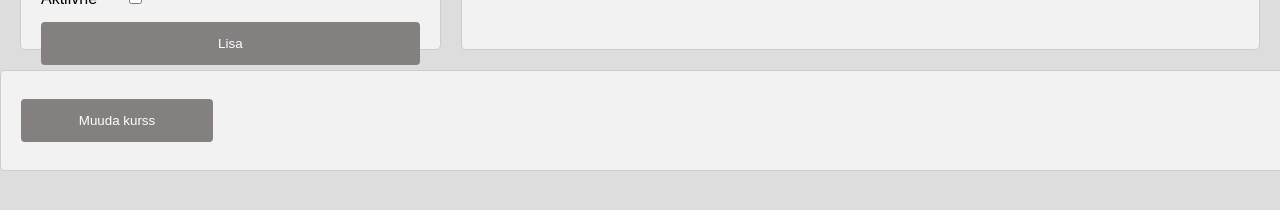
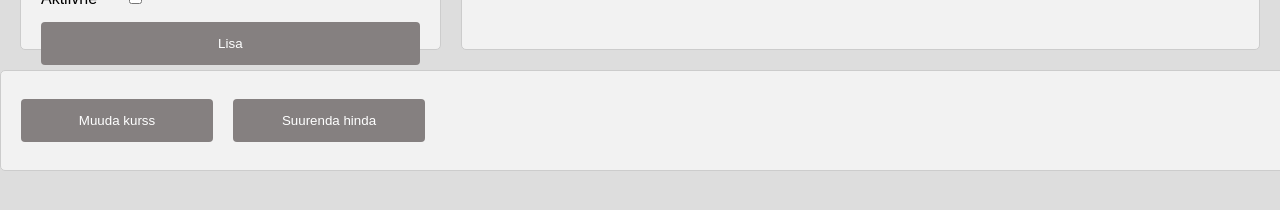
Before and after one commit to TimurDenisenko-Additional/VeebFrontend, a React (Create React App) app: page / in a window 1280 px wide. Shown: the part 212-422 px from the top of the page. Built offline with nearby package versions, Linux system fonts and the light colour scheme; no server answers.

Commit message:
Method for change price

```diff
--- a/src/App.css
+++ b/src/App.css
@@ -12,7 +12,6 @@ html, div{
 .tools{
   width: 100%;
   display: flex;
-  justify-content: space-between;
   align-items: flex-start;
   gap: 20px;
   border: 1px solid #ccc;
--- a/src/App.js
+++ b/src/App.js
@@ -34,14 +34,25 @@ function App() {
   ////////////////////////
 
   function rate() {
-    let kurss = prompt("A new rate", "1");
-    if (kurss == null || typeof kurss !== "number" ||kurss < 0){
-      alert("Something is wrong");
+    let kurss = prompt("Uus kurss", "1");
+    if (kurss == null || typeof parseInt(kurss) !== "number" || kurss < 0){
+      alert("Midagi on vale");
       return;
     }
     fetch("http://localhost:5139/toode/rate/" + kurss, {"method": "PATCH"})
       .then(res => res.json())
       .then(json => setTooted(json));
+  }
+  function changePrice() {
+    let id = prompt("Vajalik indeks", "1");
+    let hind = prompt("Hinda tõsta", "1");
+    if (hind == null || hind < 0){
+      alert("Something is wrong");
+      return;
+    }
+      fetch(`http://localhost:5139/toode/suurenda-hinda/${id}/${hind}`, {"method": "PATCH"})
+        .then(res => res.json())
+        .then(json => setTooted(json));
   }
 
   return (
@@ -79,6 +90,7 @@ function App() {
       </div>
       <div className='tools'>
           <button onClick={() => rate()}>Muuda kurss</button>
+          <button onClick={() => changePrice()}>Suurenda hinda</button>
       </div>
   </div>
   );
```
